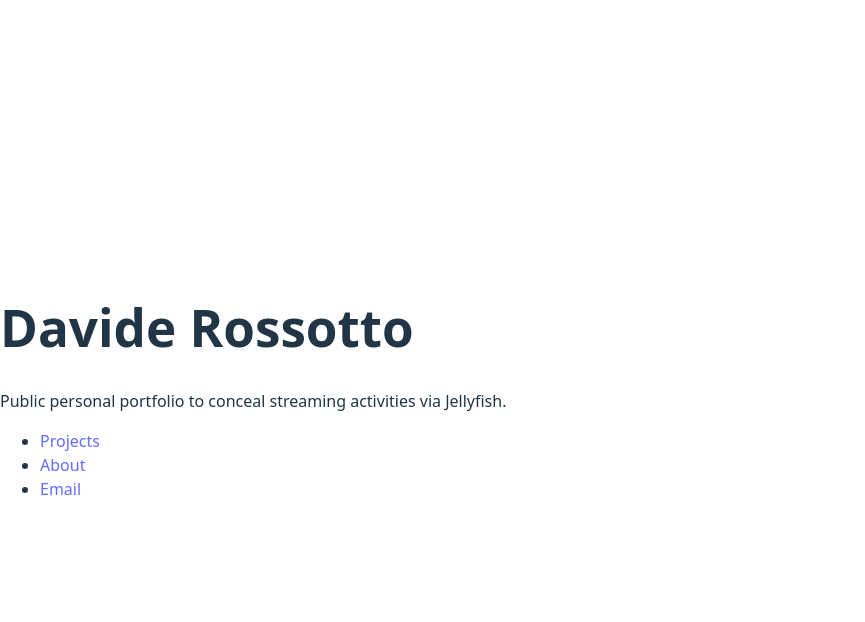
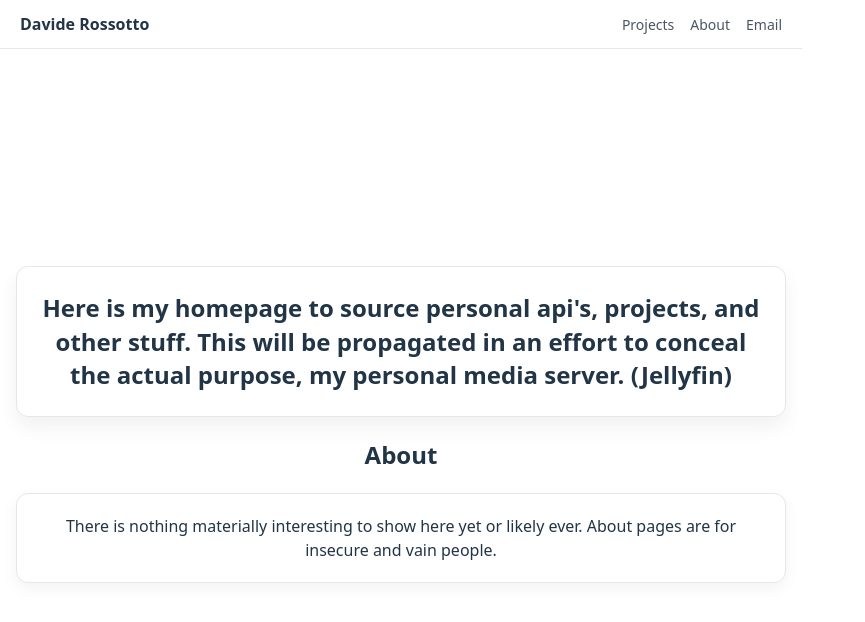
Before and after one commit to drossotto/daviderossotto-site, a React (Vite) app in the folder daviderossotto-site/: page / in a window 1280 px wide. Shown: the top 622 px of the page, without its empty margins (0-865 px from the left). Built offline with nearby package versions, Linux system fonts and the light colour scheme.

Commit message:
Push new homepage with placeholder content

```diff
--- a/daviderossotto-site/src/App.tsx
+++ b/daviderossotto-site/src/App.tsx
@@ -1,18 +1,98 @@
-function App() {
+import React from "react";
+
+const page: React.CSSProperties = {
+  minHeight: "100vh",
+  display: "flex",
+  flexDirection: "column",
+  fontFamily:
+    'ui-sans-serif, system-ui, -apple-system, Segoe UI, Roboto, Helvetica, Arial, "Apple Color Emoji", "Segoe UI Emoji"',
+};
+
+const header: React.CSSProperties = {
+  display: "flex",
+  justifyContent: "space-between",
+  alignItems: "center",
+  padding: "12px 20px",
+  borderBottom: "1px solid #e5e7eb",
+};
+
+const nav: React.CSSProperties = {
+  display: "flex",
+  gap: 16,
+  fontSize: 14,
+};
+
+const link: React.CSSProperties = {
+  textDecoration: "none",
+  color: "#4b5563",
+};
+
+const main: React.CSSProperties = {
+  flex: 1,
+  display: "flex",
+  flexDirection: "column",
+  alignItems: "center",
+  justifyContent: "center",
+  textAlign: "center",
+  padding: "24px 16px",
+};
+
+export default function App() {
   return (
-    <main style={{ maxWidth: 720, margin: "4rem auto", fontFamily: "system-ui" }}>
-      <h1>Davide Rossotto</h1>
-      <p>
-        Public personal portfolio to conceal streaming activities via Jellyfish.
-      </p>
+    <div style={page}>
+      <header style={header}>
+        <span style={{ fontWeight: "bold" }}>Davide Rossotto</span>
+        <nav style={nav}>
+          <a href="#projects" style={link}>
+            Projects
+          </a>
+          <a href="#about" style={link}>
+            About
+          </a>
+          <a href="mailto:drossotto@crimson.ua.edu" style={link}>
+            Email
+          </a>
+        </nav>
+      </header>
 
-      <ul>
-        <li><a href="#">Projects</a></li>
-        <li><a href="#">About</a></li>
-        <li><a href="mailto:drossotto@crimson.ua.edu">Email</a></li>
-      </ul>
-    </main>
-  )
+      <main style={main}>
+        <div
+          style={{
+            maxWidth: 720,
+            padding: "24px",
+            border: "1px solid #e5e7eb",
+            borderRadius: 12,
+            background: "#ffffff",
+            boxShadow: "0 10px 20px rgba(0, 0, 0, 0.06)",
+          }}
+        >
+          <h1 style={{ margin: 0, fontSize: 24, lineHeight: 1.4 }}>
+            Here is my homepage to source personal api&apos;s, projects, and other stuff.
+            This will be propagated in an effort to conceal the actual purpose,
+            my personal media server. (Jellyfin)
+          </h1>
+        </div>
+
+        <h2 id="about">About</h2>
+        <section
+          id="about"
+          style={{
+            display: "grid",
+            gap: 12,
+            maxWidth: 720,
+            padding: "20px 24px",
+            border: "1px solid #e5e7eb",
+            borderRadius: 12,
+            background: "#ffffff",
+            boxShadow: "0 6px 16px rgba(0, 0, 0, 0.05)",
+          }}
+        >
+          <p style={{ margin: 0 }}>
+            There is nothing materially interesting to show here yet or likely
+            ever. About pages are for insecure and vain people.
+          </p>
+        </section>
+      </main>
+    </div>
+  );
 }
-
-export default App
```
